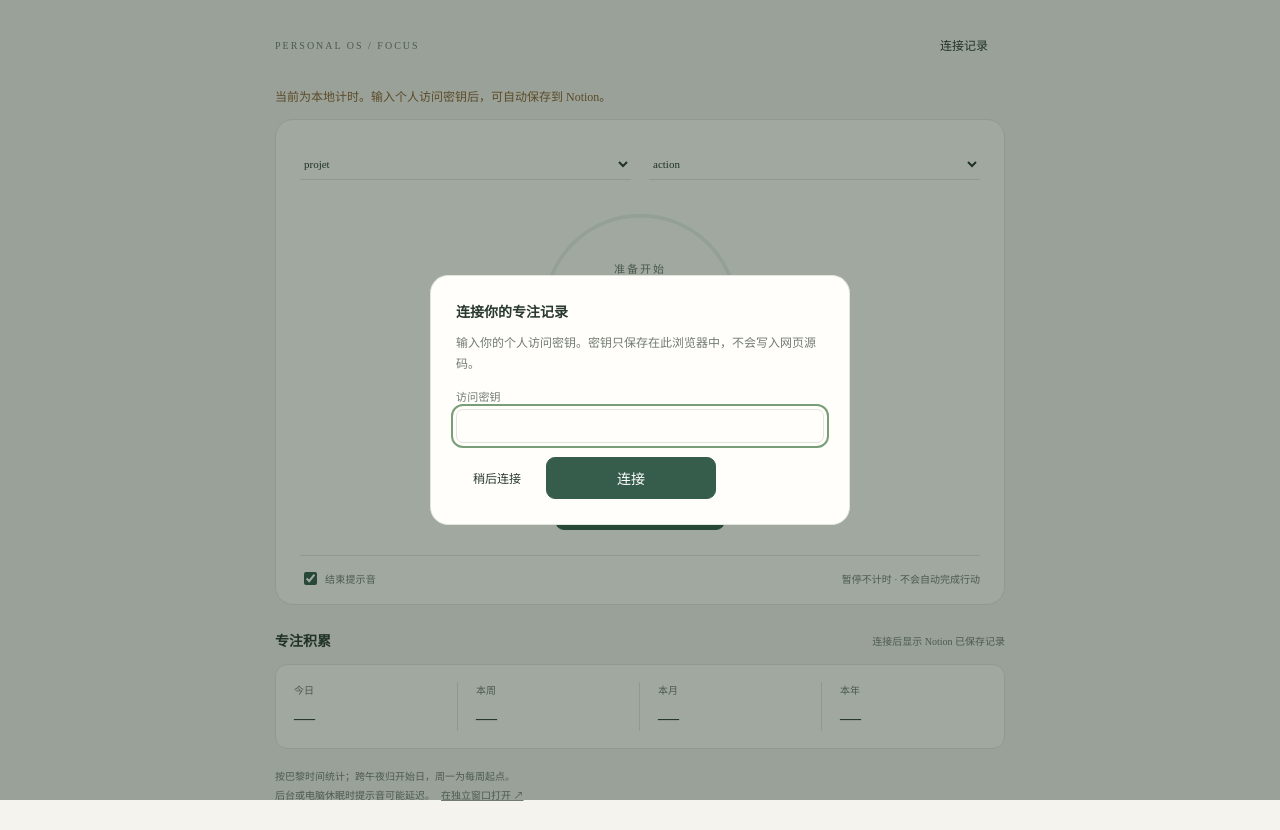
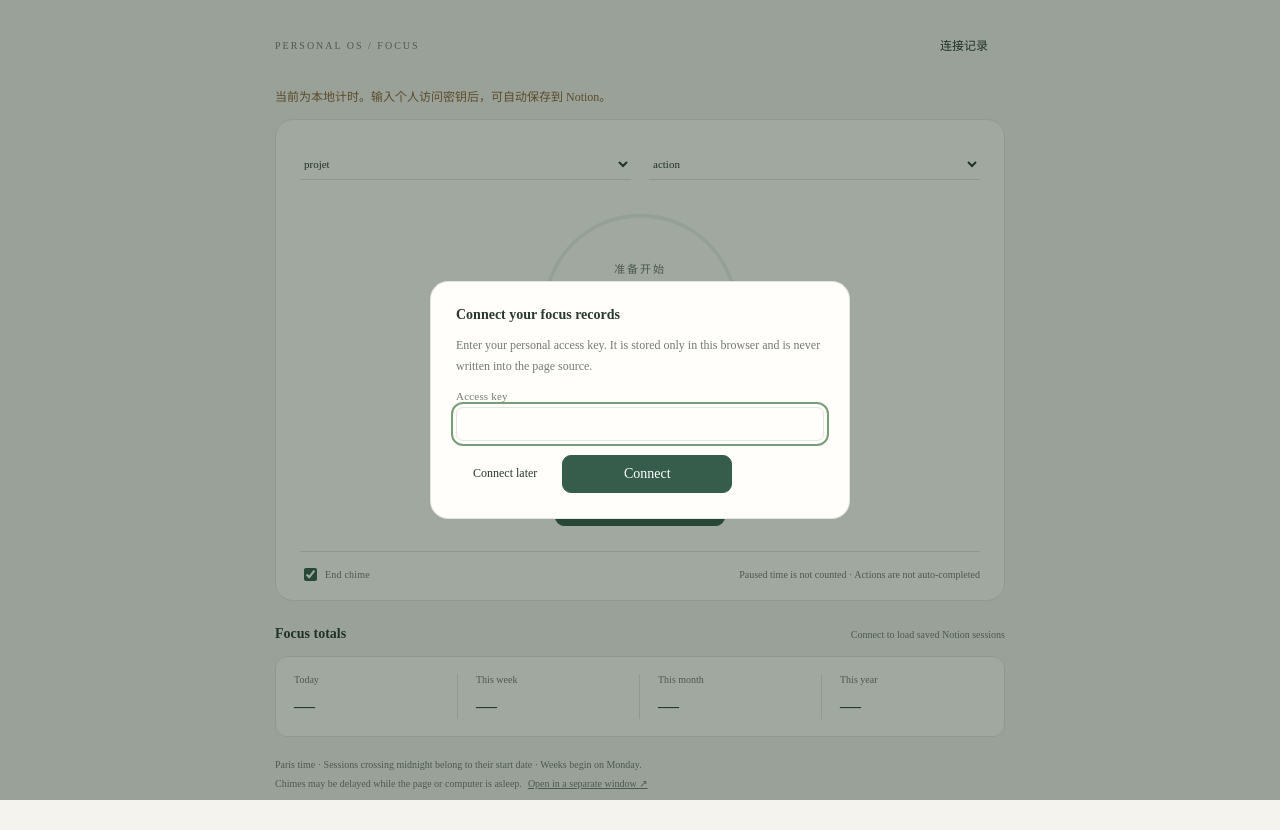
Before and after one commit to zehaox1998-sudo/Personal-os-focus, a website with bundled scripts: page source/public/index.html in a window 1280 px wide. Both pictures are taken after a click on the button "连接记录". Built offline with nearby package versions, Linux system fonts and the light colour scheme.

Commit message:
Translate focus timer UI to English

```diff
--- a/source/public/index.html
+++ b/source/public/index.html
@@ -1,34 +1,34 @@
 <!doctype html>
-<html lang="zh-CN"><head><meta charset="utf-8"><meta name="viewport" content="width=device-width,initial-scale=1"><meta name="color-scheme" content="light dark"><title>专注 · Personal OS</title><link rel="icon" href="./favicon.svg"><link rel="stylesheet" href="./style.css"></head>
+<html lang="en"><head><meta charset="utf-8"><meta name="viewport" content="width=device-width,initial-scale=1"><meta name="color-scheme" content="light dark"><title>Focus · Personal OS</title><link rel="icon" href="./favicon.svg"><link rel="stylesheet" href="./style.css"></head>
 <body><main>
-<header><div><span class="eyebrow">PERSONAL OS / FOCUS</span></div><button id="account" class="quiet">连接记录</button></header>
+<header><div><span class="eyebrow">PERSONAL OS / FOCUS</span></div><button id="account" class="quiet">Connect</button></header>
 <div id="notice" role="status" aria-live="polite"></div>
-<section class="timer-card" aria-label="专注计时器">
- <div class="selection"><label><select id="project" aria-label="projet" required><option value="">projet</option><option value="none">不关联项目</option></select></label><label><select id="task" aria-label="action"><option value="">action</option></select></label></div>
- <div class="dial-wrap"><div id="dial" class="dial"><svg viewBox="0 0 240 240" aria-hidden="true"><circle class="track" cx="120" cy="120" r="107"/><circle id="progress" cx="120" cy="120" r="107"/></svg><div class="dial-text"><span id="phase">准备开始</span><strong id="clock" aria-label="剩余时间">25:00</strong><span id="elapsed">专注于眼前这一件事</span></div></div></div>
- <div id="recovery" class="recovery" hidden><p id="recovery-text"></p><div><button id="exclude">不计入，保持暂停</button><button id="include" class="quiet">计入离开时间</button></div></div>
- <div class="durations" aria-label="计划时长"><button data-minutes="25" class="selected">25 分钟</button><button data-minutes="45">45 分钟</button><button data-minutes="60">60 分钟</button><label class="custom"><input id="minutes" aria-label="自定义分钟" type="number" min="1" max="240" step="1" value="25">分钟</label></div>
- <div class="controls"><button id="start" class="primary">开始专注</button><button id="pause" hidden>暂停</button><button id="finish" class="quiet" hidden>结束并保存</button><button id="discard" class="quiet" hidden>放弃本段</button></div>
- <div class="timer-foot"><label><input type="checkbox" id="sound" checked> 结束提示音</label><span>暂停不计时 · 不会自动完成行动</span></div>
+<section class="timer-card" aria-label="Focus timer">
+ <div class="selection"><label><select id="project" aria-label="projet" required><option value="">projet</option><option value="none">No project</option></select></label><label><select id="task" aria-label="action"><option value="">action</option></select></label></div>
+ <div class="dial-wrap"><div id="dial" class="dial"><svg viewBox="0 0 240 240" aria-hidden="true"><circle class="track" cx="120" cy="120" r="107"/><circle id="progress" cx="120" cy="120" r="107"/></svg><div class="dial-text"><span id="phase">Ready</span><strong id="clock" aria-label="Time remaining">25:00</strong><span id="elapsed">Focus on one thing</span></div></div></div>
+ <div id="recovery" class="recovery" hidden><p id="recovery-text"></p><div><button id="exclude">Exclude gap</button><button id="include" class="quiet">Include gap</button></div></div>
+ <div class="durations" aria-label="Planned duration"><button data-minutes="25" class="selected">25 min</button><button data-minutes="45">45 min</button><button data-minutes="60">60 min</button><label class="custom"><input id="minutes" aria-label="Custom minutes" type="number" min="1" max="240" step="1" value="25">min</label></div>
+ <div class="controls"><button id="start" class="primary">Start focus</button><button id="pause" hidden>Pause</button><button id="finish" class="quiet" hidden>Finish & save</button><button id="discard" class="quiet" hidden>Discard session</button></div>
+ <div class="timer-foot"><label><input type="checkbox" id="sound" checked> End chime</label><span>Paused time is not counted · Actions are not auto-completed</span></div>
 </section>
-<section class="records" aria-label="已保存统计"><div class="section-title"><h2>专注积累</h2><span id="stat-status">连接后显示 Notion 已保存记录</span></div><div class="stats"><div><span>今日</span><strong id="today">—</strong></div><div><span>本周</span><strong id="week">—</strong></div><div><span>本月</span><strong id="month">—</strong></div><div><span>本年</span><strong id="year">—</strong></div></div><div id="pending-box" hidden><span id="pending-text"></span><div><button id="retry" class="quiet">重试保存</button><button id="export" class="quiet">导出备份</button></div></div></section>
-<footer>按巴黎时间统计；跨午夜归开始日，周一为每周起点。<br>后台或电脑休眠时提示音可能延迟。<a href="./" target="_blank" rel="noopener">在独立窗口打开 ↗</a></footer>
+<section class="records" aria-label="Saved focus statistics"><div class="section-title"><h2>Focus totals</h2><span id="stat-status">Connect to load saved Notion sessions</span></div><div class="stats"><div><span>Today</span><strong id="today">—</strong></div><div><span>This week</span><strong id="week">—</strong></div><div><span>This month</span><strong id="month">—</strong></div><div><span>This year</span><strong id="year">—</strong></div></div><div id="pending-box" hidden><span id="pending-text"></span><div><button id="retry" class="quiet">Retry save</button><button id="export" class="quiet">Export backup</button></div></div></section>
+<footer>Paris time · Sessions crossing midnight belong to their start date · Weeks begin on Monday.<br>Chimes may be delayed while the page or computer is asleep.<a href="./" target="_blank" rel="noopener">Open in a separate window ↗</a></footer>
 <dialog id="login-dialog">
  <form id="login-form">
-  <h2>连接你的专注记录</h2>
-  <p>输入你的个人访问密钥。密钥只保存在此浏览器中，不会写入网页源码。</p>
+  <h2>Connect your focus records</h2>
+  <p>Enter your personal access key. It is stored only in this browser and is never written into the page source.</p>
 
   <label>
-   访问密钥
+   Access key
    <input id="password" type="password" autocomplete="current-password" required>
   </label>
 
   <p id="login-error" role="alert"></p>
 
   <div>
-   <button type="button" id="close-login" class="quiet">稍后连接</button>
-   <button id="login-submit" class="primary" type="submit">连接</button>
-   <button id="logout" type="button" hidden>断开连接</button>
+   <button type="button" id="close-login" class="quiet">Connect later</button>
+   <button id="login-submit" class="primary" type="submit">Connect</button>
+   <button id="logout" type="button" hidden>Disconnect</button>
   </div>
  </form>
 </dialog>
```
